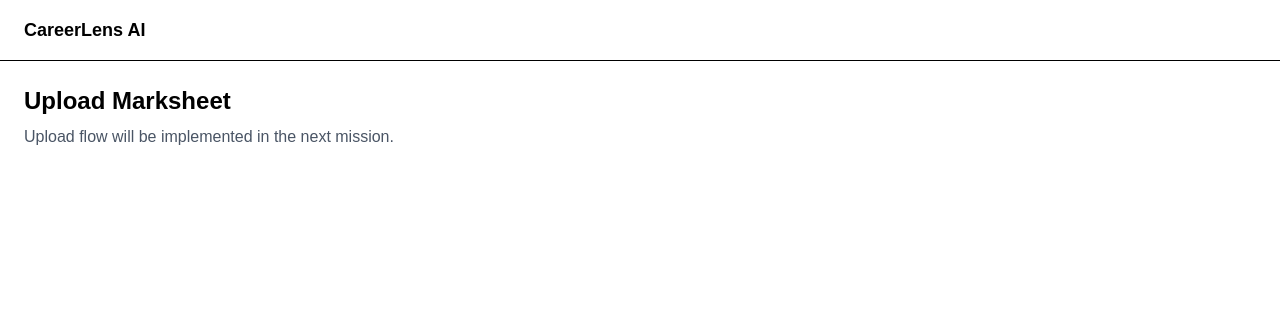
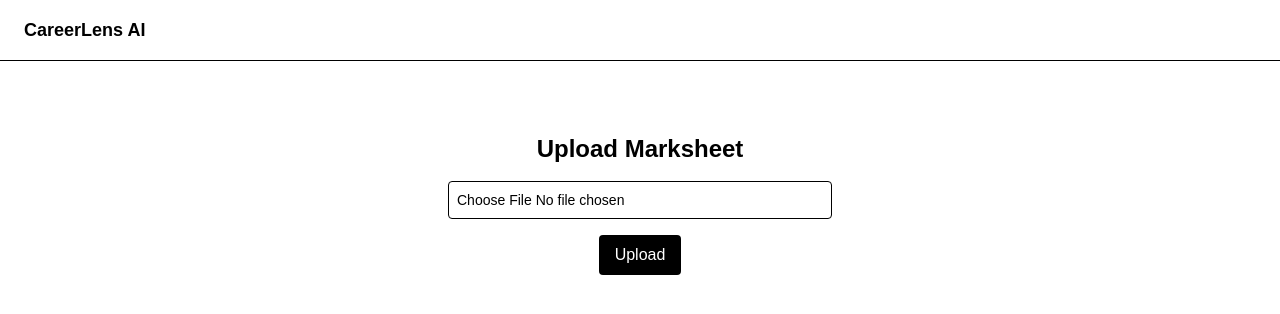
Before and after one commit to Hasit-16/CareerLense-AI, a Next.js app: page /upload in a window 1280 px wide. Shown: the top 314 px of the page. Built offline with nearby package versions, Linux system fonts and the light colour scheme.

Commit message:
Implemented marksheet upload and Supabase storage integration

```diff
--- a/package.json
+++ b/package.json
@@ -9,6 +9,7 @@
     "lint": "eslint"
   },
   "dependencies": {
+    "@google/generative-ai": "^0.24.1",
     "@supabase/supabase-js": "^2.101.1",
     "next": "16.2.2",
     "react": "19.2.4",
@@ -21,6 +22,7 @@
     "@types/node": "^20",
     "@types/react": "^19",
     "@types/react-dom": "^19",
+    "@types/uuid": "^10.0.0",
     "eslint": "^9",
     "eslint-config-next": "16.2.2",
     "tailwindcss": "^4",
--- /dev/null
+++ b/src/app/api/upload-marksheet/route.ts
@@ -0,0 +1,56 @@
+import { NextRequest, NextResponse } from 'next/server';
+import { supabase } from '@/lib/supabaseClient';
+import { v4 as uuidv4 } from 'uuid';
+
+export async function POST(req: NextRequest) {
+  try {
+    const formData = await req.formData();
+    const file = formData.get('file') as File;
+
+    if (!file) {
+      return NextResponse.json({ error: 'No file uploaded' }, { status: 400 });
+    }
+
+    const allowedTypes = ['image/png', 'image/jpeg', 'application/pdf'];
+    if (!allowedTypes.includes(file.type)) {
+      return NextResponse.json({ error: 'Invalid file type' }, { status: 400 });
+    }
+
+    const fileExt = file.name.split('.').pop();
+    const fileName = `${uuidv4()}.${fileExt}`;
+
+    const { data, error } = await supabase.storage
+      .from('marksheets')
+      .upload(fileName, file);
+
+    if (error) {
+      return NextResponse.json({ error: error.message }, { status: 500 });
+    }
+
+    // Get user from Supabase
+    const {
+      data: { user },
+    } = await supabase.auth.getUser();
+
+    if (!user) {
+      return NextResponse.json({ error: 'Unauthorized' }, { status: 401 });
+    }
+
+    // Save metadata in DB
+    const { error: dbError } = await supabase.from('marksheets').insert([
+      {
+        user_id: user.id,
+        file_path: data.path,
+        is_valid: false,
+      },
+    ]);
+
+    if (dbError) {
+      return NextResponse.json({ error: dbError.message }, { status: 500 });
+    }
+
+    return NextResponse.json({ success: true, filePath: data.path });
+  } catch (err) {
+    return NextResponse.json({ error: 'Upload failed' }, { status: 500 });
+  }
+}
--- a/src/app/upload/page.tsx
+++ b/src/app/upload/page.tsx
@@ -1,12 +1,50 @@
+'use client';
+
+import { useState } from 'react';
 import AppShell from '@/components/layout/AppShell';
 
 export default function UploadPage() {
+  const [file, setFile] = useState<File | null>(null);
+
+  const handleUpload = async () => {
+    if (!file) return alert('Please select a file');
+
+    const formData = new FormData();
+    formData.append('file', file);
+
+    const res = await fetch('/api/upload-marksheet', {
+      method: 'POST',
+      body: formData,
+    });
+
+    const data = await res.json();
+
+    if (data.error) {
+      alert(data.error);
+    } else {
+      alert('Upload successful');
+      window.location.href = '/questions';
+    }
+  };
+
   return (
     <AppShell>
-      <h2 className="text-2xl font-semibold">Upload Marksheet</h2>
-      <p className="mt-2 text-gray-600">
-        Upload flow will be implemented in the next mission.
-      </p>
+      <div className="flex flex-col items-center justify-center p-12 gap-4">
+        <h1 className="text-2xl font-semibold">Upload Marksheet</h1>
+
+        <input
+          type="file"
+          className="border p-2 rounded text-sm w-full max-w-sm"
+          onChange={(e) => setFile(e.target.files?.[0] || null)}
+        />
+
+        <button
+          onClick={handleUpload}
+          className="bg-black text-white px-4 py-2 rounded"
+        >
+          Upload
+        </button>
+      </div>
     </AppShell>
   );
 }
```
Also changed, not shown: src/lib/gemini.ts (added), 1 other file (tests, documents, lock files or other folders).
